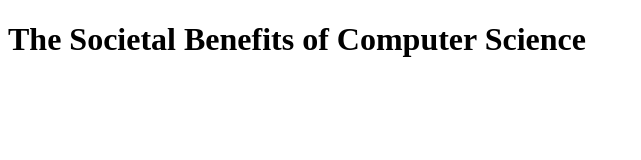
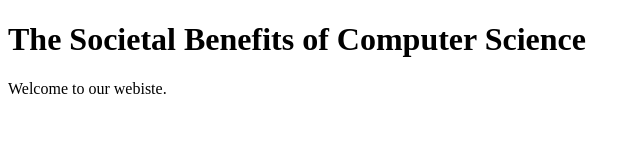
Before and after one commit to JacobWrenn/progblack_project, a plain HTML site: page index.html in a window 1280 px wide. Shown: the whole page, without its empty margins (0-641 px from the left). Drawn offline with Linux system fonts and the light colour scheme.

Commit message:
added subheading p

```diff
--- a/index.html
+++ b/index.html
@@ -10,5 +10,6 @@
 </head>
 <body>
   <h1>The Societal Benefits of Computer Science</h1>
+  <p>Welcome to our webiste.</p>
 </body>
 </html>
```
